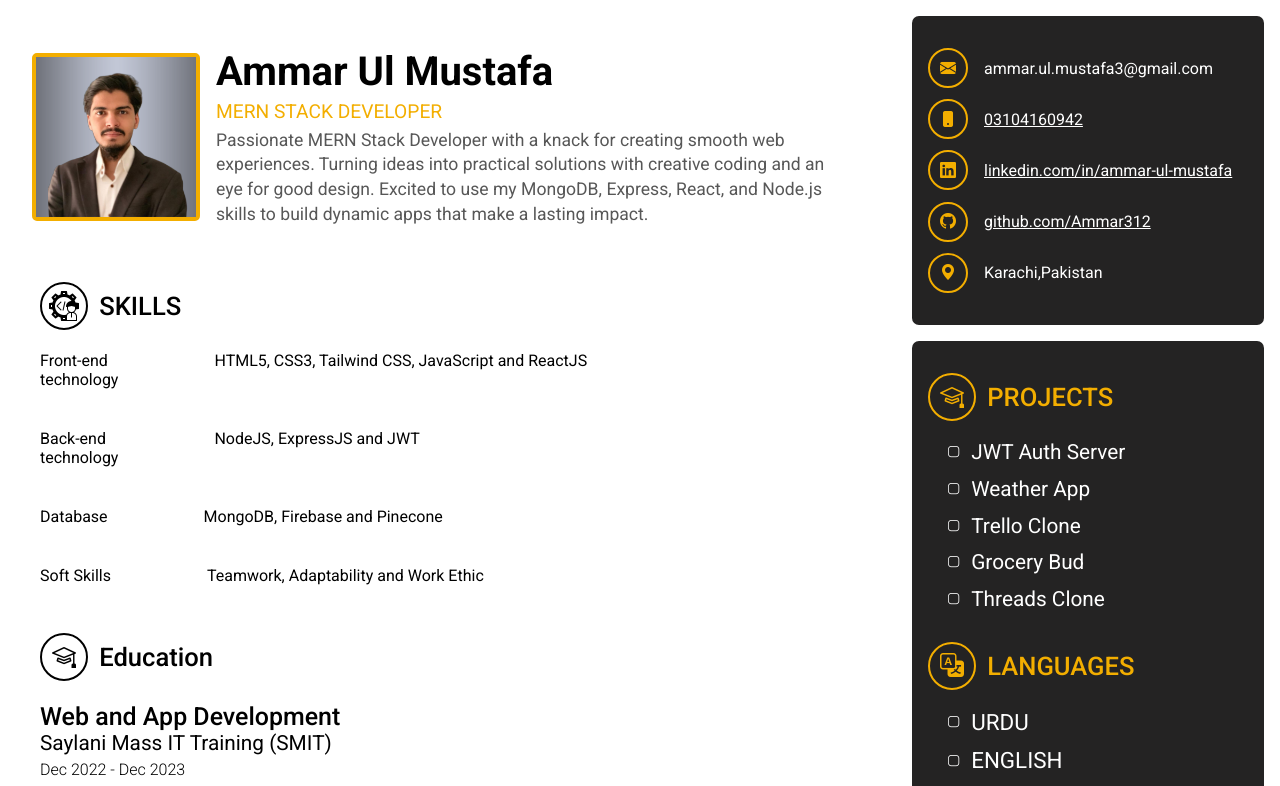
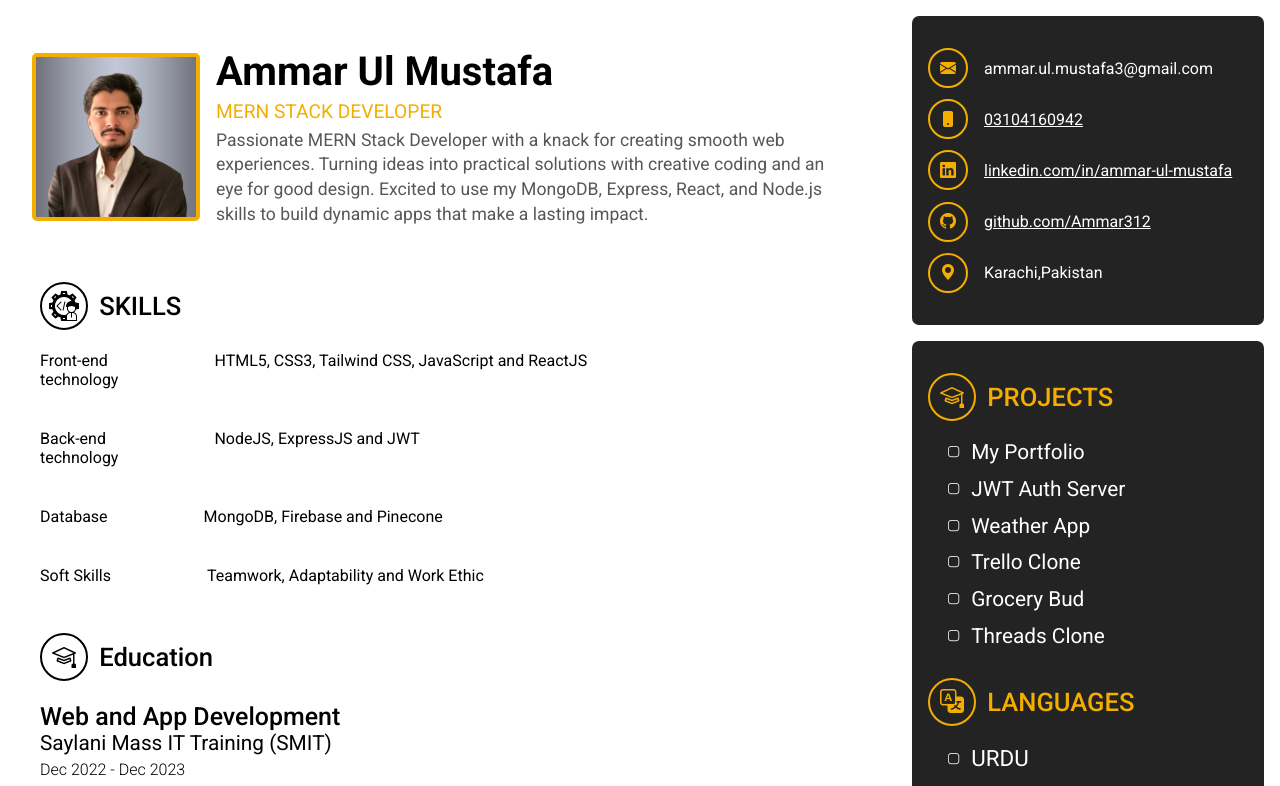
Before and after one commit to Ammar312/cv-react, a React (Vite) app: page / in a window 1280 px wide. Shown: the top 786 px of the page. Built offline with nearby package versions, Linux system fonts and the light colour scheme.

Commit message:
add portfolio link

```diff
--- a/src/App.jsx
+++ b/src/App.jsx
@@ -193,6 +193,16 @@ function App() {
                 <div className="project">
                   <i className="bi bi-app"></i>
                   <a
+                    href="https://my-portfolio-ammar.netlify.app/"
+                    target="_blank"
+                    rel="noopener noreferrer"
+                  >
+                    My Portfolio
+                  </a>
+                </div>
+                <div className="project">
+                  <i className="bi bi-app"></i>
+                  <a
                     href="https://jwt-auth-server-production-8cfa.up.railway.app/"
                     target="_blank"
                     rel="noopener noreferrer"
```
